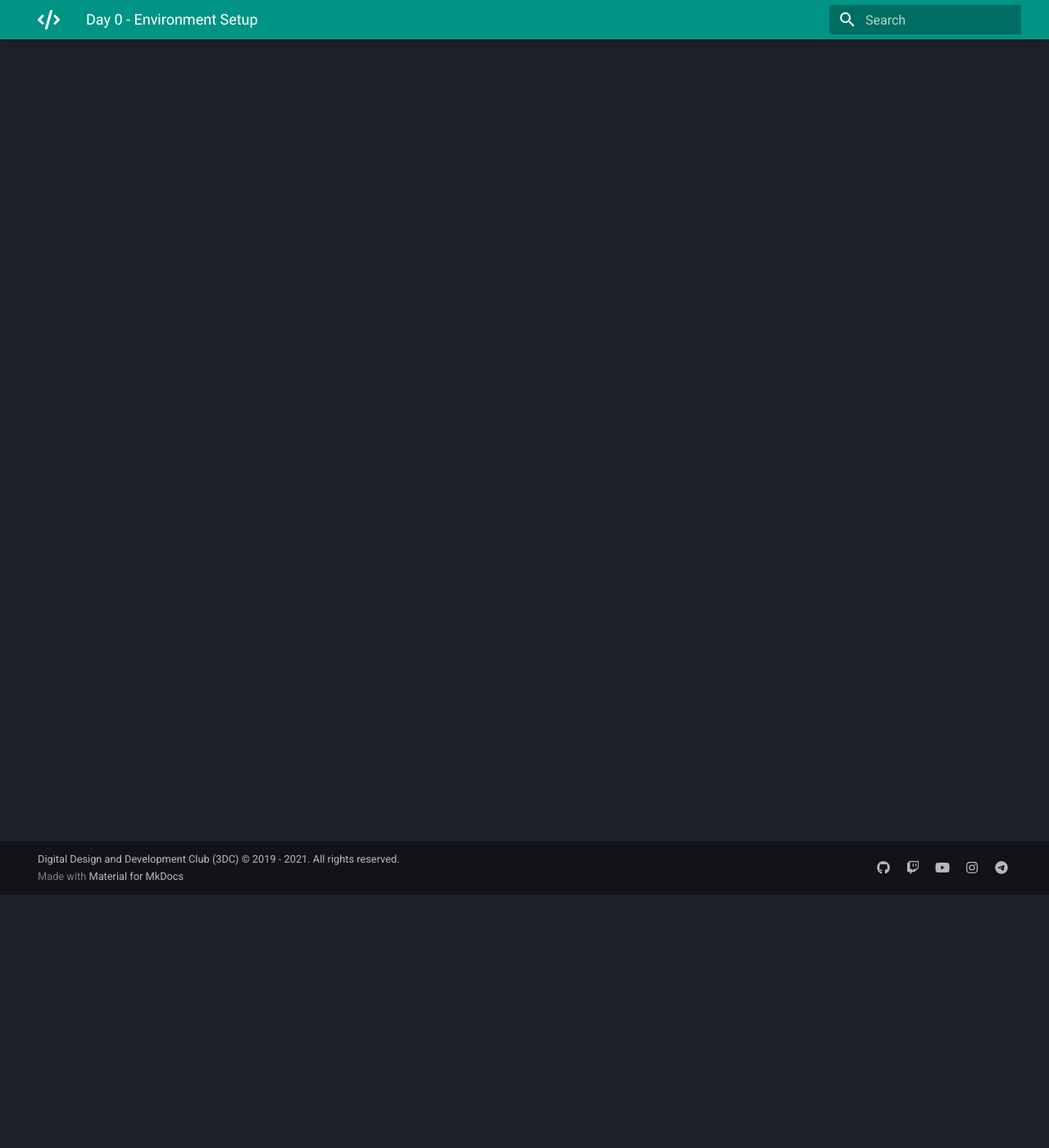
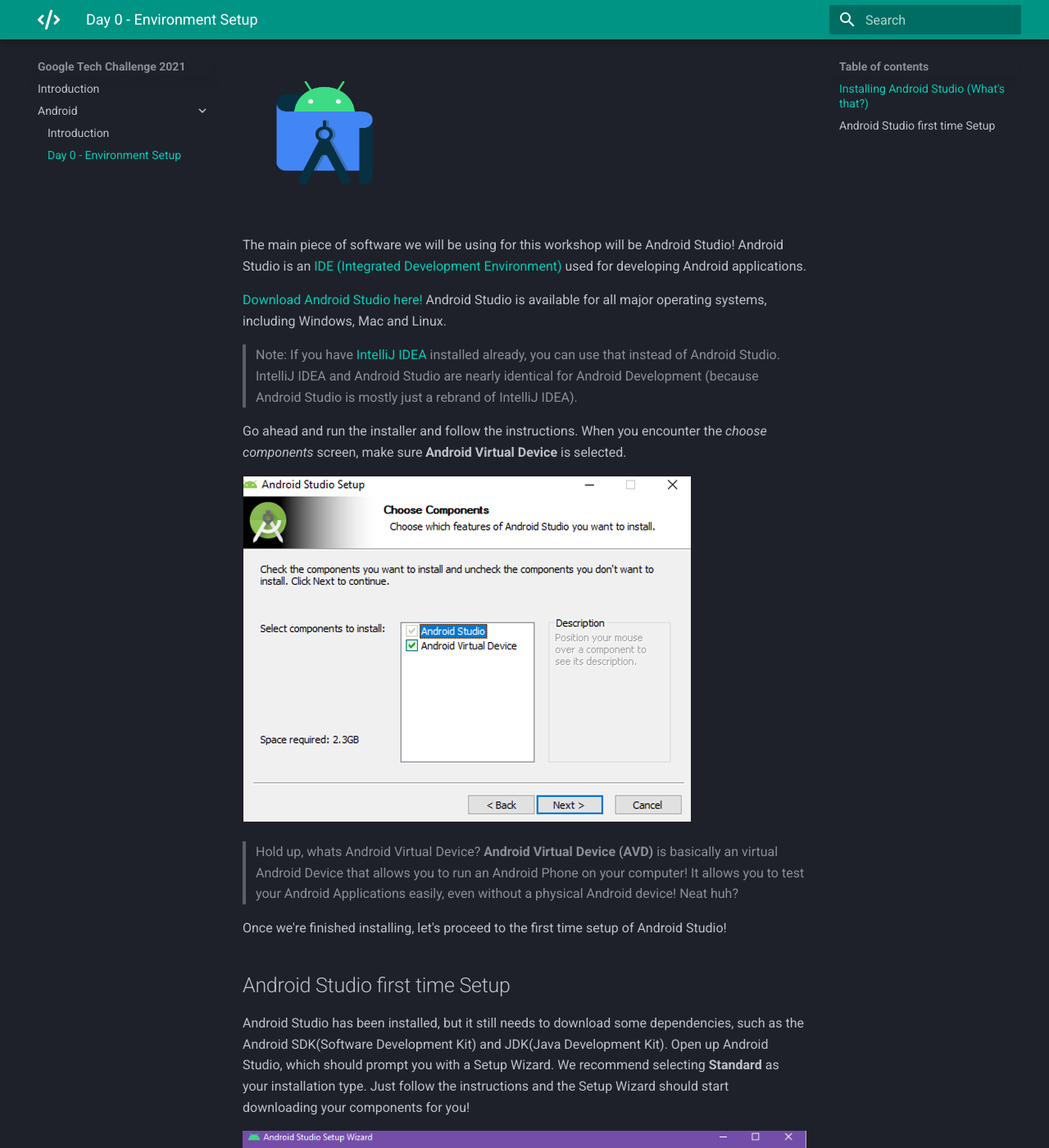
Before and after one commit to SHSR2001/3dcdsc.github.io, an MkDocs documentation site: the page built from docs/gtc/android/day0a.md, in a window 1280 px wide and 1400 px high, scrolled down 309 px. Shown: the whole window at 82% size. Built offline with MkDocs 1.6.1 and Material for MkDocs 9.7.7, drawn with Linux system fonts in a browser that asks for light colours; some of the changed text lies outside the part shown.

Commit message:
add installation instructions

```diff
--- a/docs/gtc/android/day0a.md
+++ b/docs/gtc/android/day0a.md
@@ -1 +1,29 @@
 # Day 0: Environment Setup
+
+## Installing Android Studio (What's that?)
+
+> Please go through this document before coming for the workshop! Note that you may need to free up about 10GB worth of space for this workshop. We also recommend using a computer with at least 8GB of RAM
+
+![Android Studio](../../imgs/gtc/android/512px-Android_Studio_icon.svg.png){: style="height:200px;width:200px"}
+
+The main piece of software we will be using for this workshop will be Android Studio! Android Studio is an [IDE (Integrated Development Environment)](https://en.wikipedia.org/wiki/Integrated_development_environment) used for developing Android applications.
+
+[Download Android Studio here!](https://developer.android.com/studio) Android Studio is available for all major operating systems, including Windows, Mac and Linux.
+
+> Note: If you have [IntelliJ IDEA](https://www.jetbrains.com/idea/) installed already, you can use that instead of Android Studio. IntelliJ IDEA and Android Studio are nearly identical for Android Development (because Android Studio is mostly just a rebrand of IntelliJ IDEA).
+
+Go ahead and run the installer and follow the instructions. When you encounter the *choose components* screen, make sure **Android Virtual Device** is selected.
+
+![AVD](../../imgs/gtc/android/android_installation.png)
+
+> Hold up, whats Android Virtual Device? **Android Virtual Device (AVD)** is basically an virtual Android Device that allows you to run an Android Phone on your computer! It allows you to test your Android Applications easily, even without a physical Android device! Neat huh?
+
+Once we're finished installing, let's proceed to the first time setup of Android Studio!
+
+## Android Studio first time Setup
+
+Android Studio has been installed, but it still needs to download some dependencies, such as the Android SDK(Software Development Kit) and JDK(Java Development Kit). Open up Android Studio, which should prompt you with a Setup Wizard. We recommend selecting **Standard** as your installation type. Just follow the instructions and the Setup Wizard should start downloading your components for you!
+
+![](../../imgs/gtc/android/android_firsttime.png)
+
+We're done installaing! Let's launch Android Studio and proceed with the Java tutorial!(For those who have never touched Java before)
```
Also changed, not shown: docs/imgs/gtc/android/512px-Android_Studio_icon.svg.png (added), docs/imgs/gtc/android/android_firsttime.png (added), docs/imgs/gtc/android/android_home.png (added), docs/imgs/gtc/android/android_installation.png (added).
